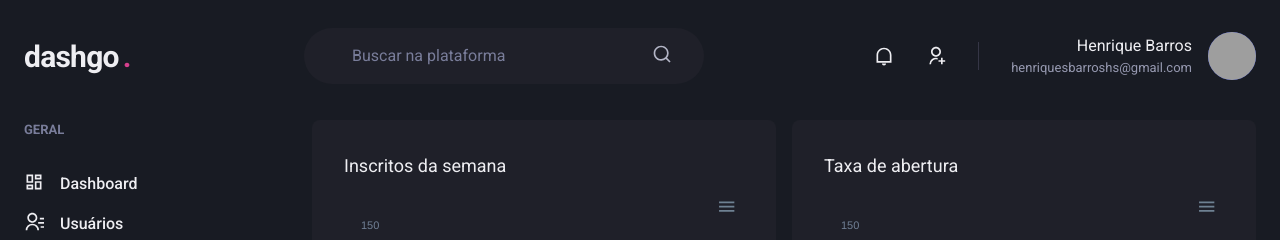
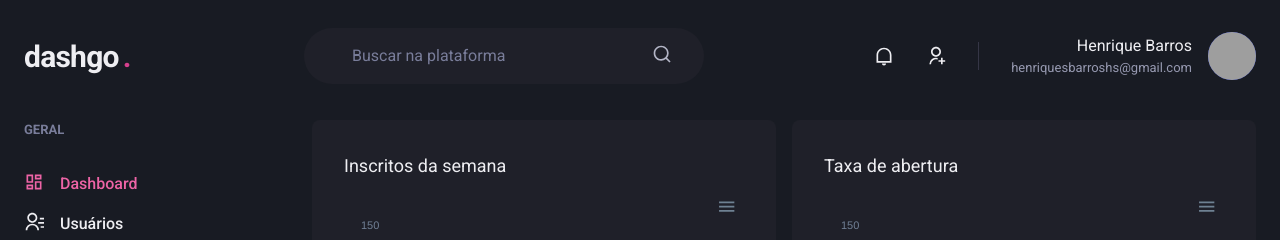
Before and after one commit to henriquesbarros/dashgo, a Next.js app: page /dashboard in a window 1280 px wide. Shown: the top 240 px of the page. Built offline with nearby package versions, Linux system fonts and the light colour scheme; grey boxes are pictures that could not be loaded.

Commit message:
feat: signaling active link

```diff
--- /dev/null
+++ b/src/components/ActiveLink.tsx
@@ -0,0 +1,32 @@
+import Link, { LinkProps } from 'next/link';
+import { useRouter } from 'next/router';
+import { cloneElement, ReactElement } from 'react';
+
+interface ActiveLinkProps extends LinkProps {
+	children: ReactElement;
+	shouldMatchExactHref?: boolean;
+}
+
+export function ActiveLink({ children, shouldMatchExactHref = false, ...rest }: ActiveLinkProps) {
+	const { asPath } = useRouter();
+
+	let isActive = false;
+
+	if (shouldMatchExactHref && (asPath === rest.href || asPath === rest.as)) {
+		isActive = true;
+	}
+
+	if (!shouldMatchExactHref &&
+		(asPath.startsWith(String(rest.href)) ||
+			asPath.startsWith(String(rest.as)))) {
+				isActive = true;
+			}
+
+	return (
+		<Link {...rest}>
+			{cloneElement(children, {
+				color: isActive ? 'pink.400' : 'gray.50'
+			})}
+		</Link>
+	)
+}
--- a/src/components/Sidebar/NavLink.tsx
+++ b/src/components/Sidebar/NavLink.tsx
@@ -1,6 +1,7 @@
 import { Text, Link as ChakraLink, Icon, LinkProps as ChakraLinkProps } from "@chakra-ui/react";
 import { ElementType } from "react";
-import Link from 'next/link';
+
+import { ActiveLink } from "../ActiveLink";
 
 interface NavLinkProps extends ChakraLinkProps {
 	icon: ElementType;
@@ -10,11 +11,11 @@
 
 export function NavLink({icon, children, href, ...rest}: NavLinkProps) {
 	return (
-		<Link href={href} passHref>
+		<ActiveLink href={href} passHref>
 			<ChakraLink display="flex" align="center" {...rest}>
 				<Icon as={icon} fontSize="20"/>
 				<Text ml="4" fontWeight="medium">{children}</Text>
 			</ChakraLink>
-		</Link>
+		</ActiveLink>
 	);
 }
```
